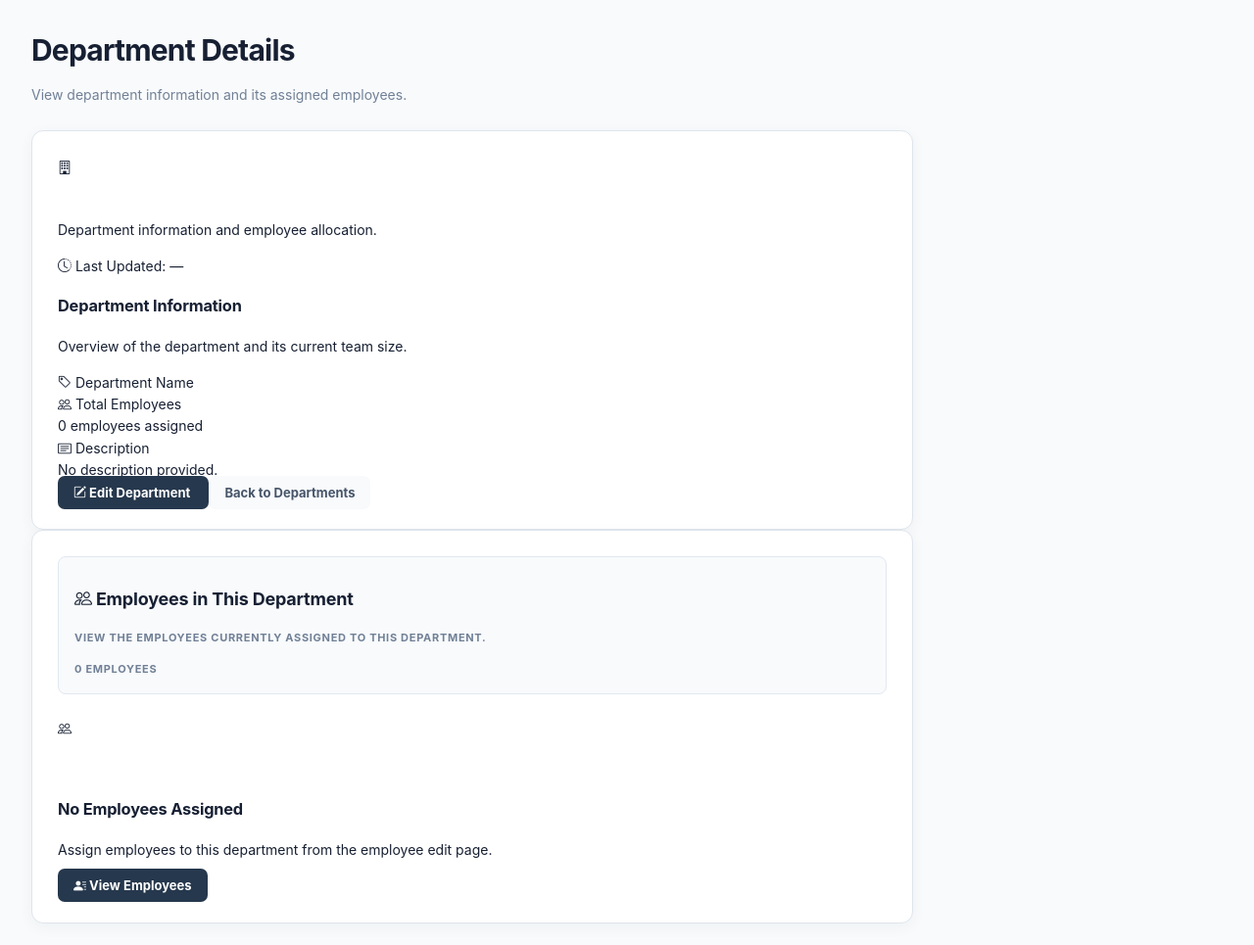
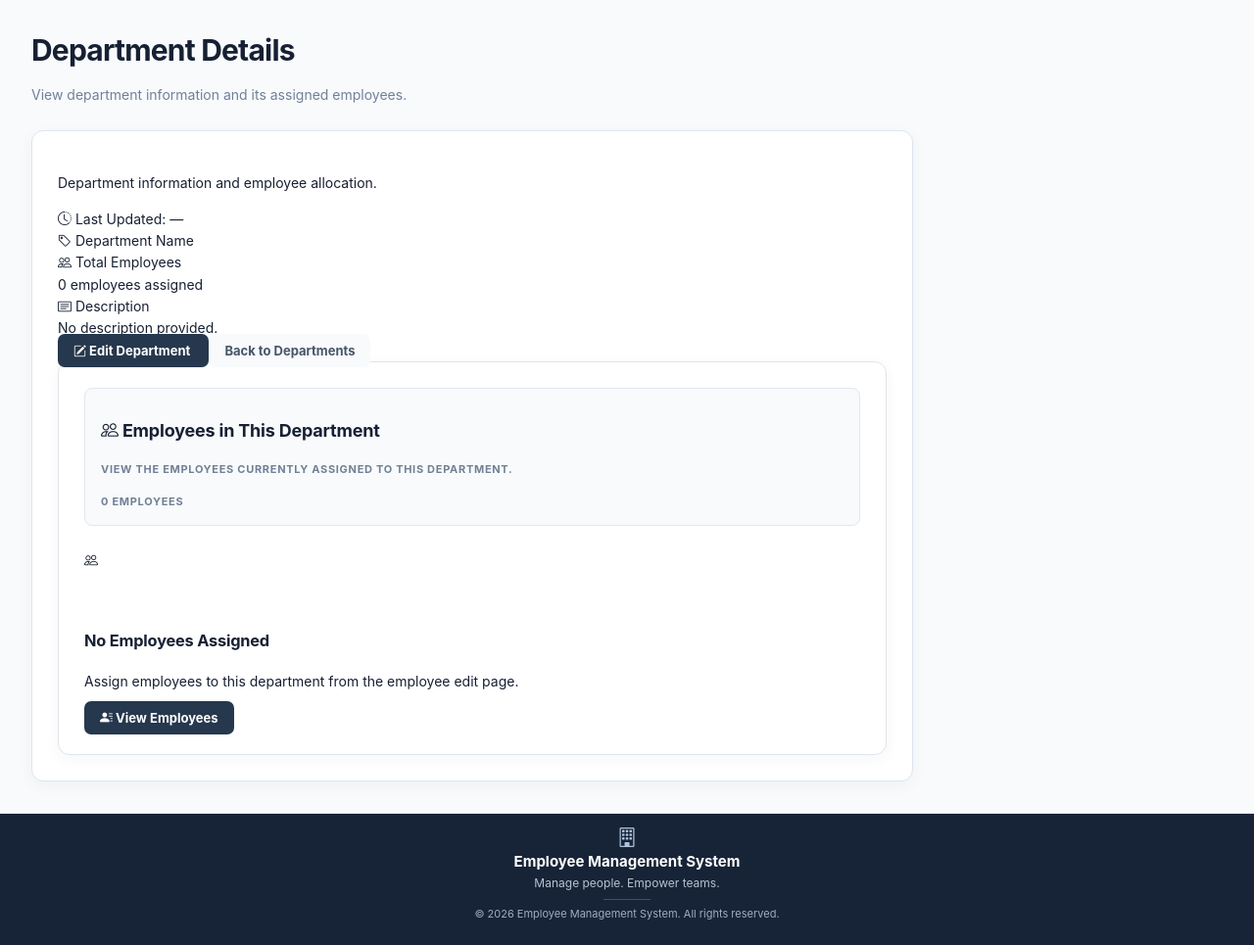
Before and after one commit to madhan8651/Laravel-Employee-Management-System, a Laravel app: template resources/views/admin/departments/show.blade.php in a window 1280 px wide. Shown: the part 74-1039 px from the top of the page at 98% size. Run offline with Laravel 12, Linux system fonts and the light colour scheme; the template is opened without the code that fills it, so the values that code supplies are empty; style sheets or scripts are compiled from the project's sources; parts of the project's set-up code (start-up, migrations or seed data) failed here and were passed over; some libraries are stand-ins or nearby versions.

Commit message:
Chnaged the appearance of department single view

```diff
--- a/resources/views/admin/departments/show.blade.php
+++ b/resources/views/admin/departments/show.blade.php
@@ -23,11 +23,6 @@
         <div class="d-flex flex-wrap justify-content-between align-items-start gap-3 mb-4 pb-4 border-bottom">
             <div>
                 <div class="d-flex align-items-center gap-2 mb-2">
-                    <div class="rounded-circle bg-primary-subtle text-primary
-                                d-flex align-items-center justify-content-center"
-                         style="width: 48px; height: 48px;">
-                        <i class="bi bi-building fs-4"></i>
-                    </div>
 
                     <h2 class="h4 fw-bold mb-0">
                         {{ $department->name }}
@@ -49,11 +44,6 @@
 
         {{-- Department Details --}}
         <div class="mb-4">
-            <h3 class="h5 fw-bold mb-1">Department Information</h3>
-            <p class="text-secondary mb-0">
-                Overview of the department and its current team size.
-            </p>
-        </div>
 
         <div class="row g-4">
 
```
Also changed, not shown: routes/api.php (indentation only).
